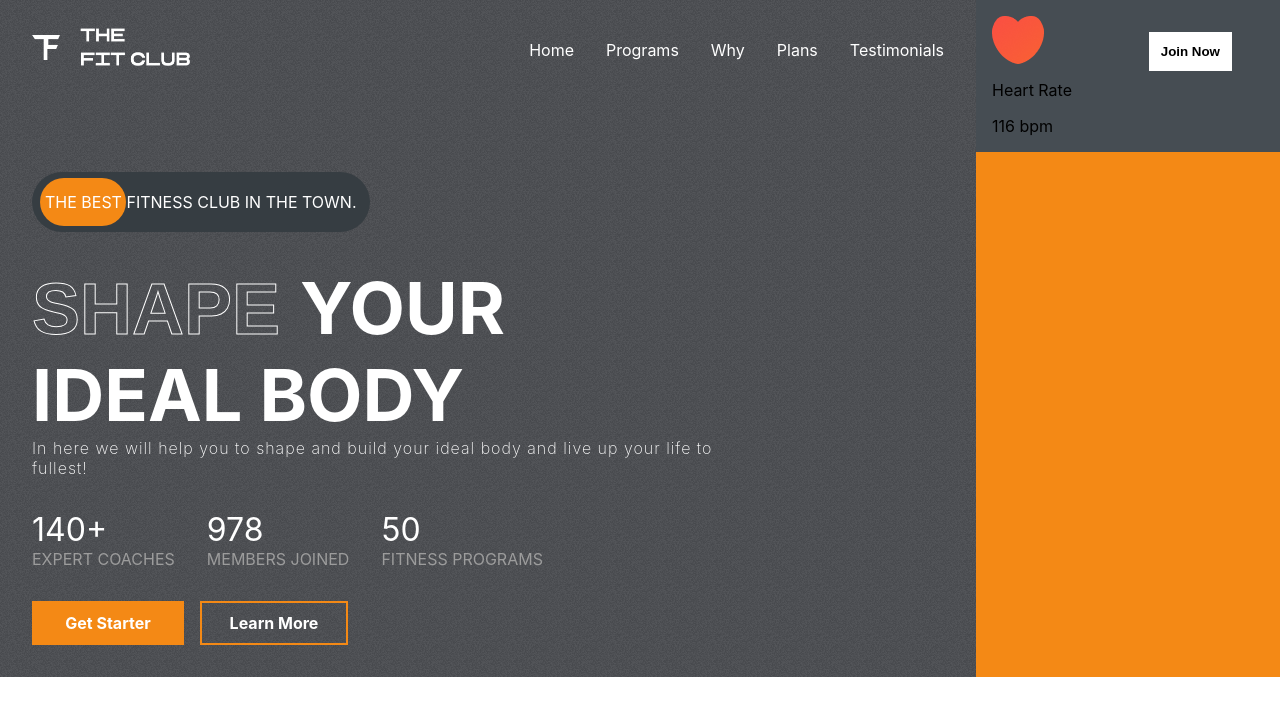
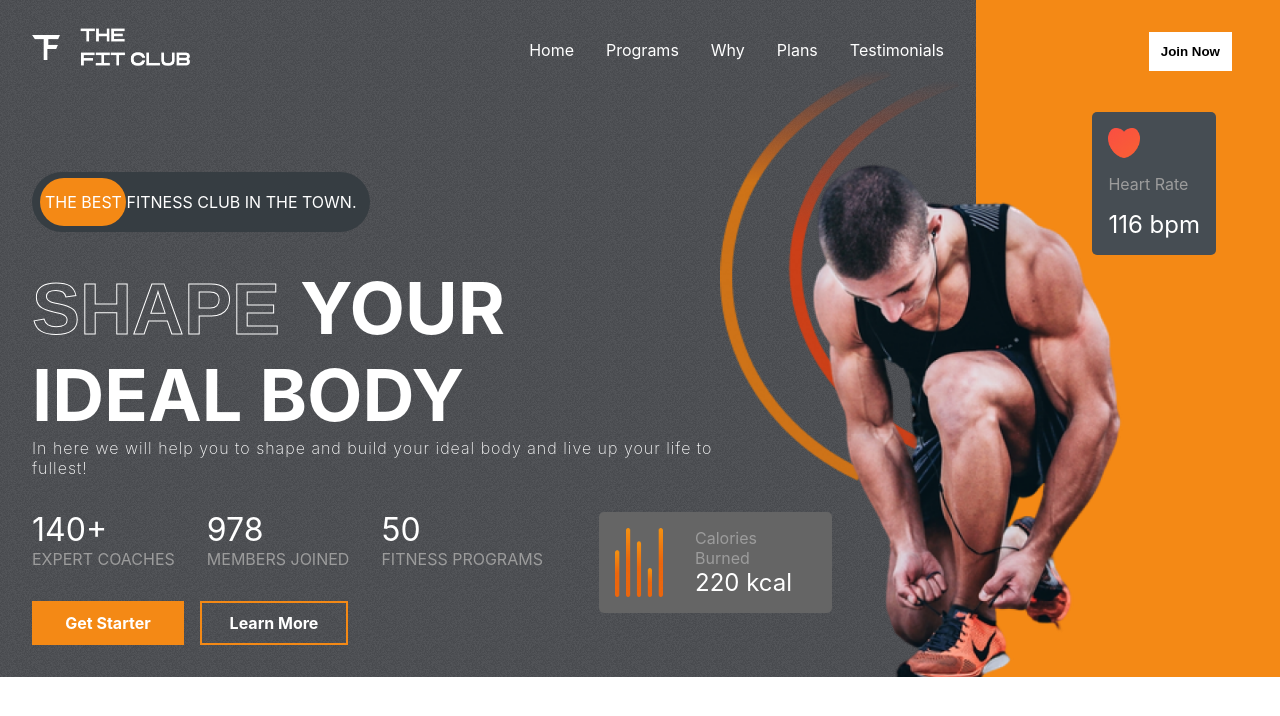
Before and after one commit to RUSHWAYC/fitness-site-ReactYarn, a React (Create React App) app: page / in a window 1280 px wide. Shown: the top 716 px of the page. Built offline with nearby package versions, Linux system fonts and the light colour scheme; the HTML template or start-up script is replaced by a standard one.

Commit message:
Hero section done, no animations.

```diff
--- a/src/components/Hero/Hero.css
+++ b/src/components/Hero/Hero.css
@@ -117,5 +117,69 @@
   gap: 1rem;
   background-color: var(--darkGray);
   padding: 1rem;
-  align-items: start;
+  align-items: flex-start;
+  border-radius: 5px;
+  position: absolute;
+  right: 4rem;
+  top: 7rem;
 }
+
+.heart-rate > img {
+  width: 2rem;
+}
+
+.heart-rate > :nth-child(2) {
+  color: var(--gray);
+}
+
+.heart-rate > :nth-child(3) {
+  color: #fff;
+  font-size: 1.5rem;
+}
+
+.hero-image {
+  position: absolute;
+  top: 10rem;
+  right: 8rem;
+  width: 23rem;
+}
+
+.hero-image-back {
+  position: absolute;
+  top: 4rem;
+  right: 20rem;
+  z-index: -1;
+  width: 15rem;
+}
+
+.calories {
+  display: flex;
+  gap: 2rem;
+  background-color: var(--caloryCard);
+  border-radius: 5px;
+  padding: 1rem;
+  /* width: fit-content; */
+  width: 201px;
+  position: absolute;
+  top: 32rem;
+  right: 28rem;
+}
+
+.calories > img {
+  width: 3rem;
+}
+
+.calories > div {
+  display: flex;
+  flex-direction: column;
+  justify-content: space-between;
+}
+
+.calories > div > :nth-child(1) {
+  color: var(--gray);
+}
+
+.calories > div > :nth-child(2) {
+  color: #fff;
+  font-size: 1.5rem;
+}
--- a/src/components/Hero/Hero.jsx
+++ b/src/components/Hero/Hero.jsx
@@ -62,6 +62,21 @@
           <span>Heart Rate</span>
           <span>116 bpm</span>
         </div>
+        {/* Hero images. */}
+        <img src={hero_image} alt="hero" className="hero-image" />
+        <img
+          src={hero_image_back}
+          alt="hero back"
+          className="hero-image-back"
+        />
+        {/* Calories. */}
+        <div className="calories">
+          <img src={Calories} alt="calories" />
+          <div>
+            <span>Calories Burned</span>
+            <span>220 kcal</span>
+          </div>
+        </div>
       </div>
     </div>
   );
```
